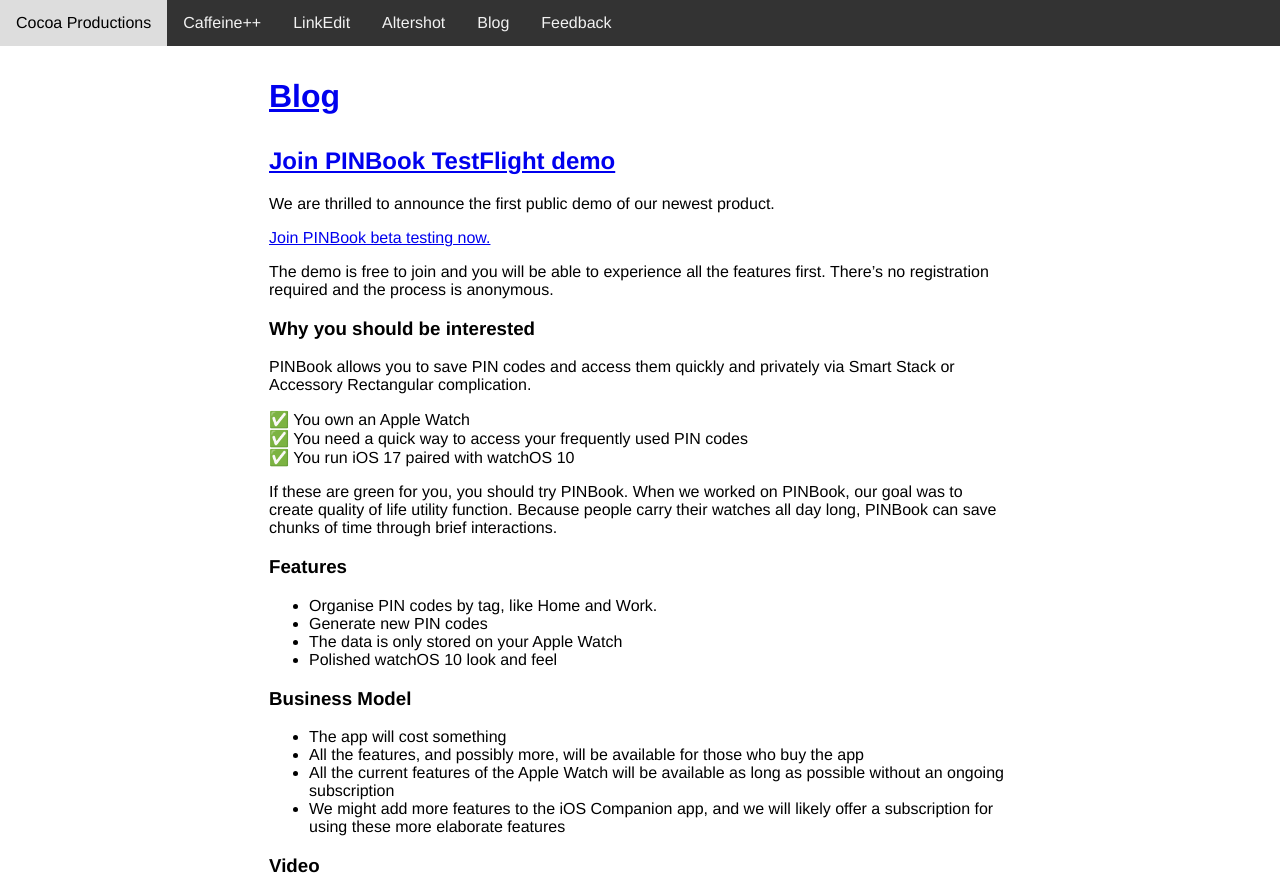
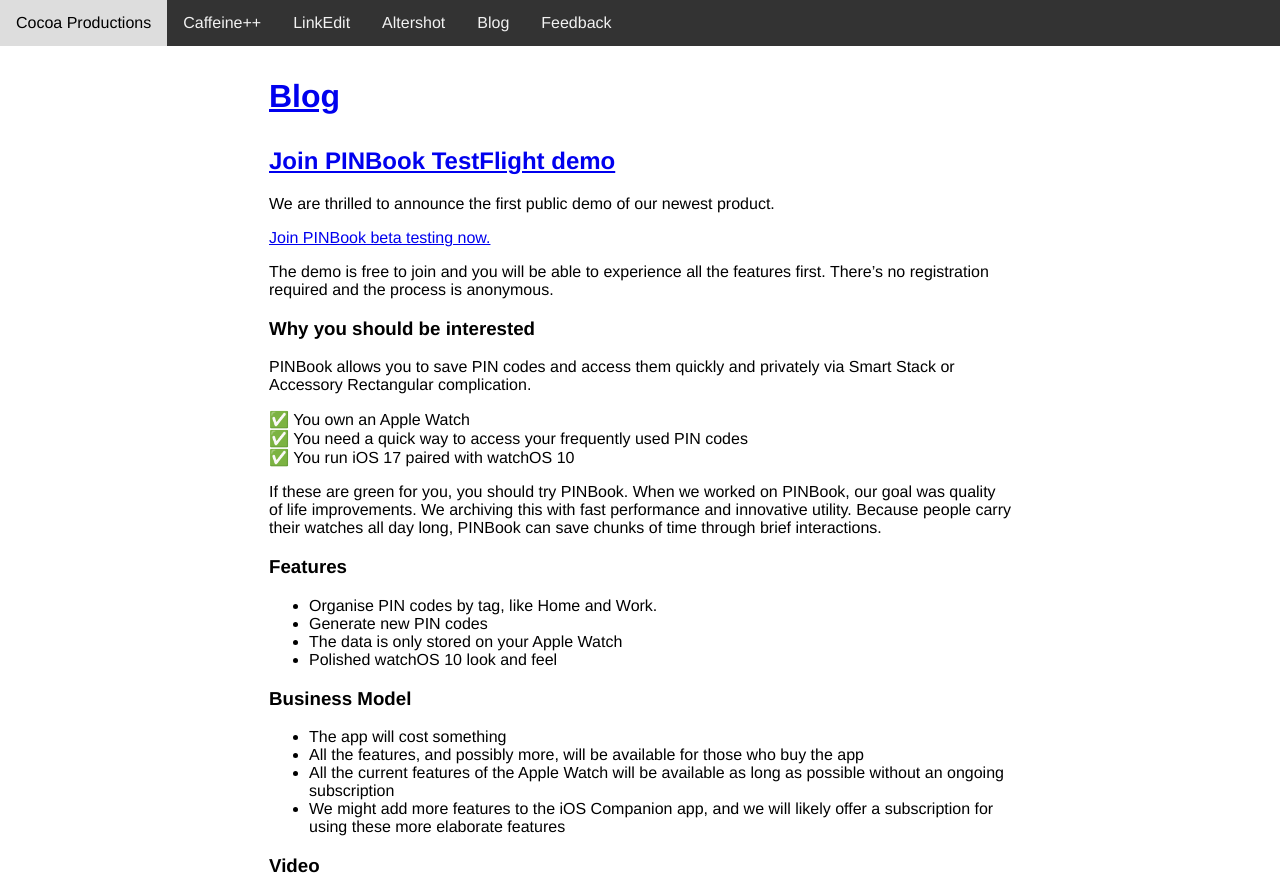
Before and after one commit to cocoaproductions/cocoaproductions.github.io, a Jekyll site: the page built from _posts/2023-09-30-join-pinbook-testflight-demo.md, in a window 1280 px wide, cut to the strip 0-892 px from the top of the page. Built offline with Jekyll 4.4.1, drawn with Linux system fonts in a browser that asks for light colours.

Commit message:
Minor edits

```diff
--- a/_posts/2023-09-30-join-pinbook-testflight-demo.md
+++ b/_posts/2023-09-30-join-pinbook-testflight-demo.md
@@ -18,7 +18,7 @@
 ✅ You need a quick way to access your frequently used PIN codes
 ✅ You run iOS 17 paired with watchOS 10
 
-If these are green for you, you should try PINBook. When we worked on PINBook, our goal was to create quality of life utility function. Because people carry their watches all day long, PINBook can save chunks of time through brief interactions.
+If these are green for you, you should try PINBook. When we worked on PINBook, our goal was quality of life improvements. We archiving this with fast performance and innovative utility. Because people carry their watches all day long, PINBook can save chunks of time through brief interactions.
 
 ### Features ###
 
```
